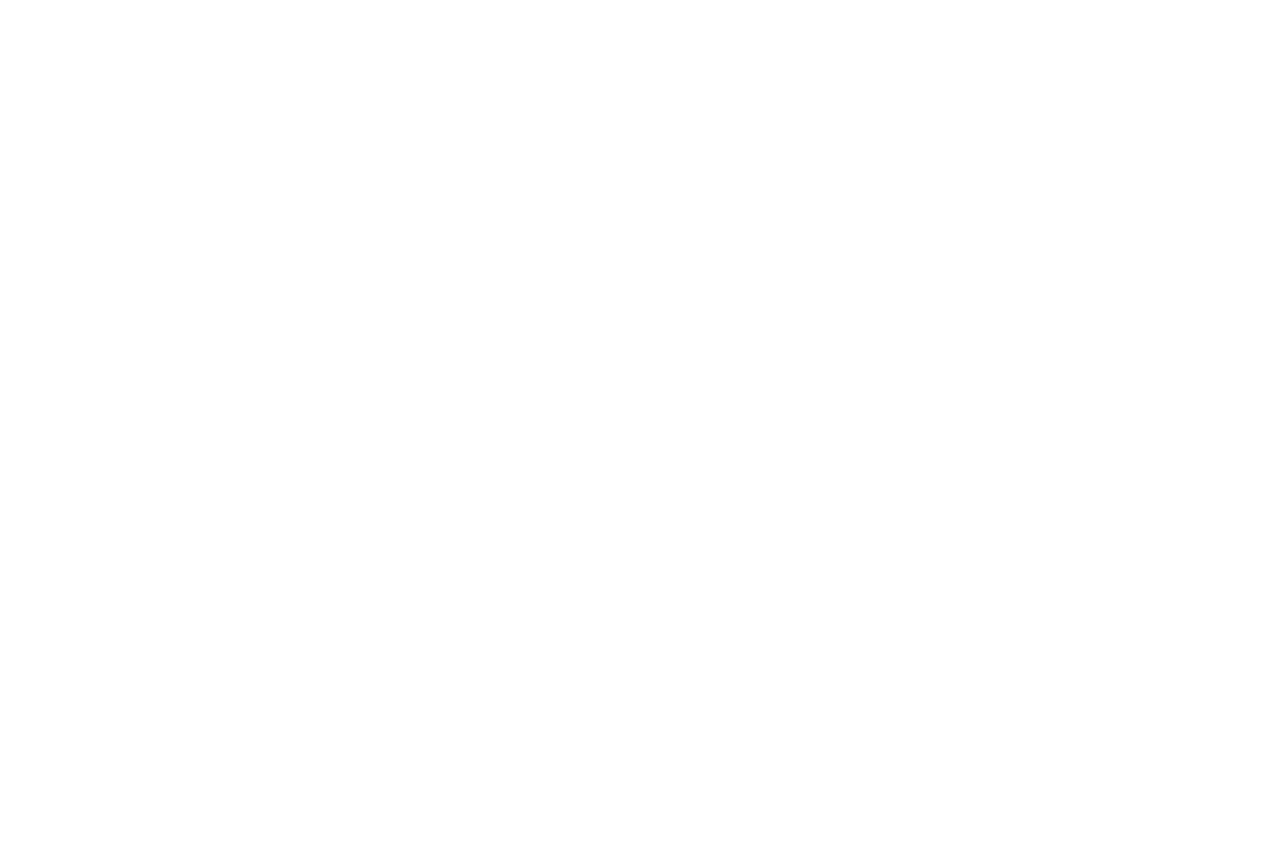
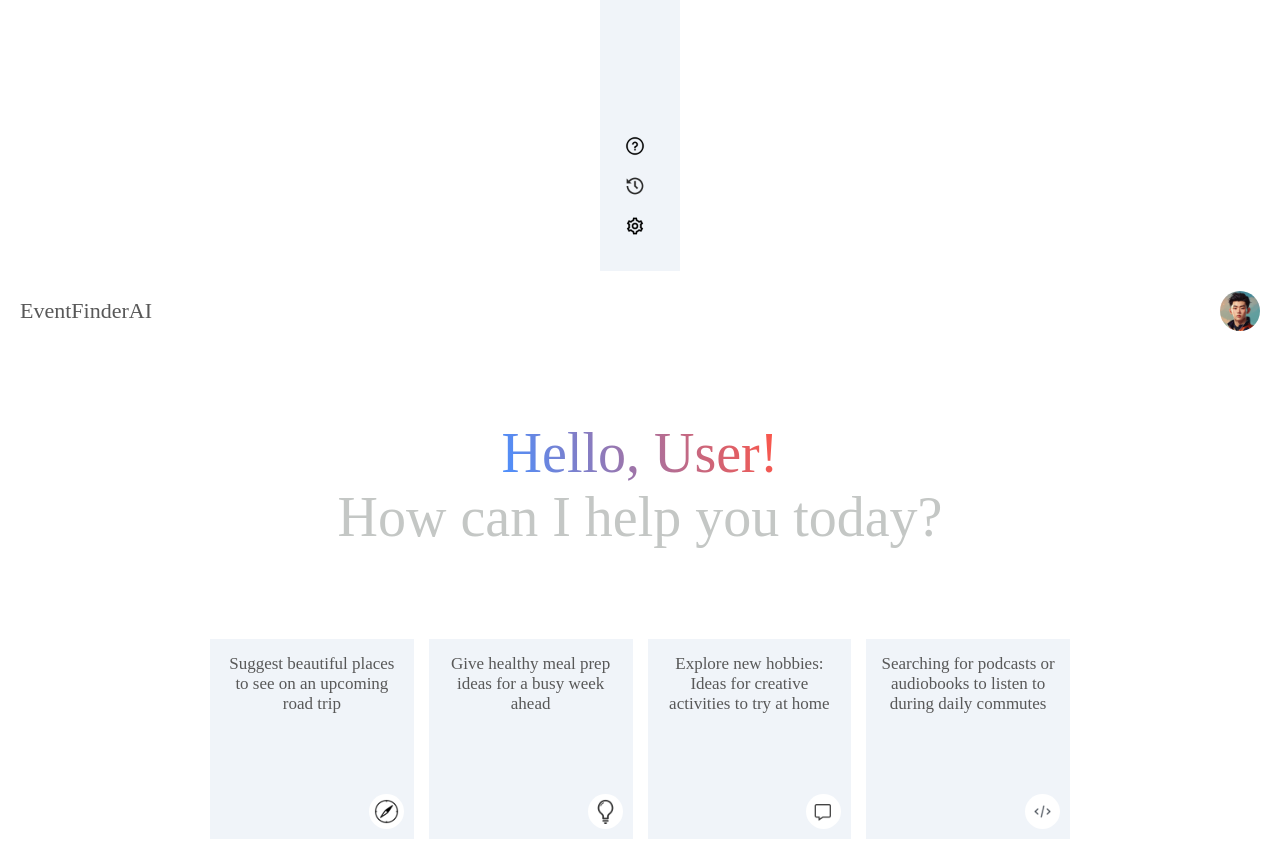
Before and after one commit to adithya-anand-999/hackathon-7-27, a React (Create React App) app in the folder find-events/: page / in a window 1280 px wide. Shown: the part 2220-3061 px from the top of the page. Before the commit the page ends 1828 px from the top, so only its background shows below. Built offline with nearby package versions, Linux system fonts and the light colour scheme.

Commit message:
update AI form

```diff
--- a/find-events/src/App.jsx
+++ b/find-events/src/App.jsx
@@ -1,4 +1,4 @@
-import logo from './logo.svg';
+import React, { useRef } from 'react';
 import './App.css';
 import Navbar from './Components/Navbar/Navbar';
 import Page from './Components/Page/Page'
@@ -8,13 +8,24 @@
 import Base from './Components/Main/Base';
 
 function App() {
+  const baseRef = useRef(null);
+
+  const scrollToBase = () => {
+    if (baseRef.current) {
+      baseRef.current.scrollIntoView({ behavior: 'smooth' });
+    }
+  };
+
   return (
     <div className="App">
-      <Navbar/>
-      <Hero/>
-      <Page/>
-      <Footer/>
+      <Navbar scrollToBase={scrollToBase} />
+      <Hero />
+      <Page />
+      <Sidebar />
+      <Base ref={baseRef} />
+      <Footer />
     </div>
+
   );
 }
 
--- a/find-events/src/Components/Main/Base.jsx
+++ b/find-events/src/Components/Main/Base.jsx
@@ -1,28 +1,27 @@
-import React, { useContext } from 'react'
-import './Base.css'
-import { assets } from '../../assets/assets'
-import { Context } from '../../context/Context'
+import React, { useContext, forwardRef } from 'react';
+import './Base.css';
+import { assets } from '../../assets/assets';
+import { Context } from '../../context/Context';
 
-const Base = () => {
-
-    const {onSent, recentPrompt, showResult, loading, resultData, setInput, input} = useContext(Context)
+const Base = forwardRef((props, ref) => {
+  const {onSent, recentPrompt, showResult, loading, resultData, setInput, input} = useContext(Context);
 
   return (
-      <div className='main'>
+    <div className='main' ref={ref}>
       <div className="nav">
         <p>EventFinderAI</p>
         <img src={assets.user_icon} alt="" />
       </div>
       <div className="main-container">
-          {!showResult
-          ?<>
+        {!showResult ? (
+          <>
             <div className="greet">
               <p><span>Hello, User!</span></p>
               <p>How can I help you today?</p>
             </div>
             <div className="cards">
               <div className="card">
-                  <p>Suggest beatuful places to see on an upcoming road trip</p>
+                <p>Suggest beautiful places to see on an upcoming road trip</p>
                 <img src={assets.compass_icon} alt="" />
               </div>
               <div className="card">
@@ -39,31 +38,33 @@
               </div>
             </div>
           </>
-          : <div className="result">
+        ) : (
+          <div className="result">
             <div className="result-title">
               <img src={assets.user_icon} alt="" />
               <p>{recentPrompt}</p>
             </div>
             <div className="result-data">
               <img src={assets.gemini_icon} alt="" />
-              {loading
-              ?<div className="loader">
+              {loading ? (
+                <div className="loader">
                   <hr />
                   <hr />
                   <hr />
                 </div>
-              :<p dangerouslySetInnerHTML={{__html:resultData}}></p>
-              }
+              ) : (
+                <p dangerouslySetInnerHTML={{__html:resultData}}></p>
+              )}
             </div>
           </div>
-          }
+        )}
         <div className="main-bottom">
           <div className="search-box">
             <input onChange={(e)=> setInput(e.target.value)} value={input} type="text" placeholder='Enter a prompt here...' />
             <div>
               <img src={assets.gallery_icon} alt="" />
               <img src={assets.mic_icon} alt="" />
-                {input?<img onClick={()=>onSent()} src={assets.send_icon} alt="" />:null}
+              {input ? <img onClick={()=>onSent()} src={assets.send_icon} alt="" /> : null}
             </div>
           </div>
           <p className="bottom-info">
@@ -72,7 +73,7 @@
         </div>
       </div>
     </div>
-    )
-  }
+  );
+});
 
-export default Base
+export default Base;
```
Lines whose indentation alone changed are shown as unchanged.
